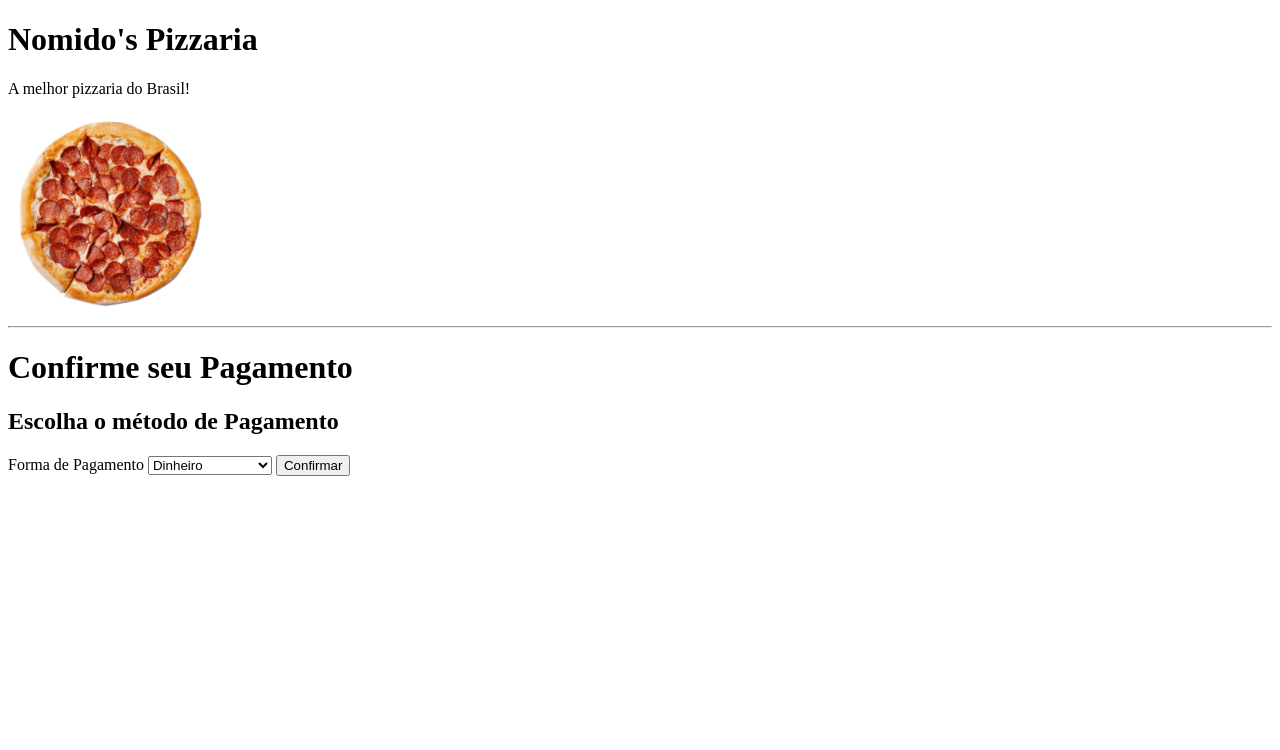
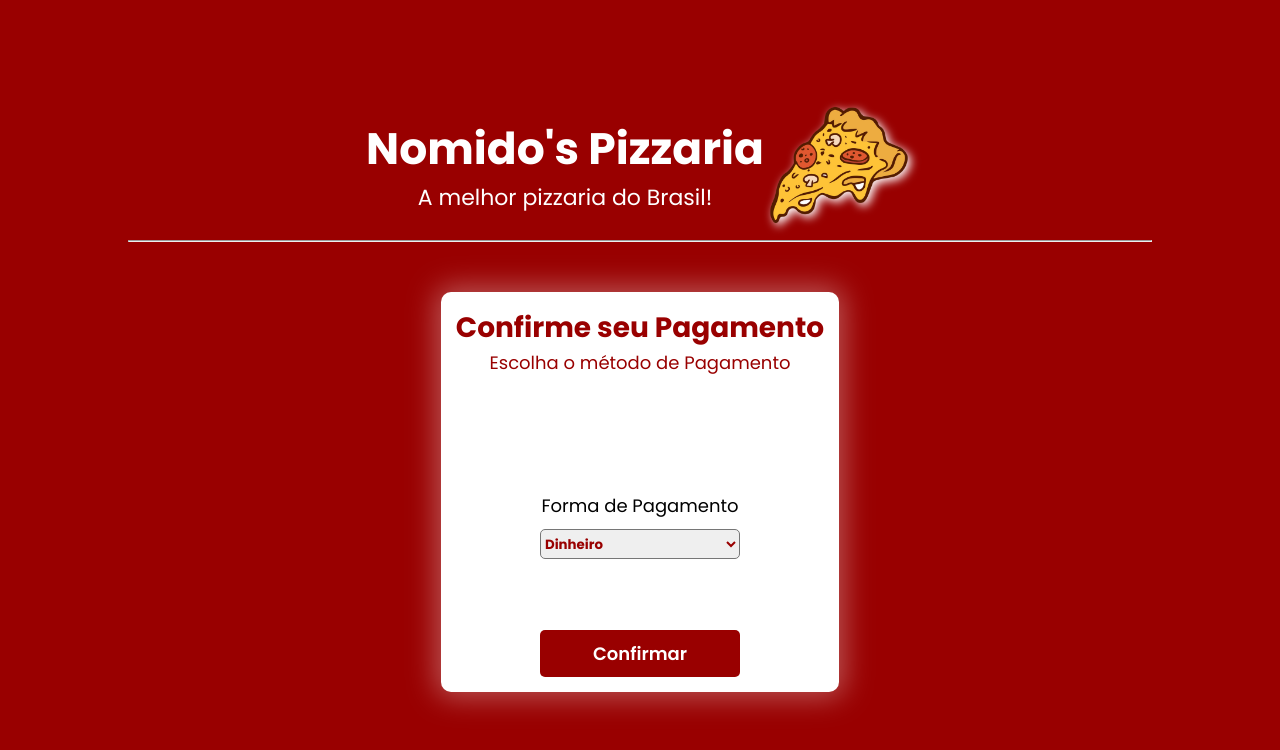
Before and after one commit to yagofontanez/TRAB-PIZZARIA-IHM, a plain HTML site: page pagamento.html in a window 1280 px wide. Drawn offline with Linux system fonts and the light colour scheme.

Commit message:
adicionando estilizacao para mais pags - continuar

```diff
--- a/pagamento.html
+++ b/pagamento.html
@@ -1,10 +1,13 @@
 <!DOCTYPE html>
 <html lang="pt-BR">
+
 <head>
   <meta charset="UTF-8">
   <meta name="viewport" content="width=device-width, initial-scale=1.0">
   <title>Revise o Pagamento</title>
+  <link rel="stylesheet" href="style-pagamento.css">
 </head>
+
 <body>
 
   <div class="header">
@@ -12,12 +15,16 @@
       <h1>Nomido's Pizzaria</h1>
       <p>A melhor pizzaria do Brasil!</p>
     </div>
-        <img src="pizza.png" width="200px">
+    <img src="pizza-logo.png" width="150px" alt="">
   </div>
-    <hr>
+  <hr style="width: 80vw;">
+  <div class="container-form">
+    <div class="textos-container">
       <h1>Confirme seu Pagamento</h1>
       <h2>Escolha o método de Pagamento</h2>
-    <form action="compraconcluida.html">
+    </div>
+    <form class="formulario-pag" action="compraconcluida.html">
+      <div class="divisao-label">
         <label for="pag">Forma de Pagamento</label>
         <select name="formaPagamentos">
           <optgroup label="Na entrega">
@@ -32,8 +39,11 @@
             <option value="cartao4">Cartão Débito</option>
           </optgroup>
         </select>
-        <input type="submit" value="Confirmar" />
+      </div>
+      <input class="input-confirmar" type="submit" value="Confirmar" />
     </form>
+  </div>
 
 </body>
+
 </html>
--- /dev/null
+++ b/style-compraconcluida.css
@@ -0,0 +1,47 @@
+@import url('https://fonts.googleapis.com/css2?family=Poppins:ital,wght@0,100;0,200;0,300;0,400;0,500;0,600;0,700;0,800;0,900;1,100;1,200;1,300;1,400;1,500;1,600;1,700;1,800;1,900&display=swap');
+
+* {
+    margin: 0;
+    padding: 0;
+    box-sizing: border-box;
+    font-family: 'Poppins', sans-serif;
+}
+
+:root {
+    --cor-principal: #990000;
+    --white-color: #fff;
+}
+
+body {
+    background: var(--cor-principal);
+    background-size: cover;
+    background-position: center;
+    overflow: hidden;
+    display: flex;
+    align-items: center;
+    justify-content: center;
+    flex-direction: column;
+    margin: 15vh auto;
+}
+
+.header img {
+    filter: drop-shadow(3px 3px 5px #fff);
+}
+
+.nome {
+    display: flex;
+    flex-direction: column;
+    align-items: center;
+    justify-content: center;
+}
+
+.nome h1 {
+    color: var(--white-color);
+    font-size: 44px;
+    font-weight: 700;
+}
+
+.nome p {
+    color: var(--white-color);
+    font-size: 22px;
+}
--- /dev/null
+++ b/style-pagamento.css
@@ -0,0 +1,135 @@
+@import url('https://fonts.googleapis.com/css2?family=Poppins:ital,wght@0,100;0,200;0,300;0,400;0,500;0,600;0,700;0,800;0,900;1,100;1,200;1,300;1,400;1,500;1,600;1,700;1,800;1,900&display=swap');
+
+* {
+    margin: 0;
+    padding: 0;
+    box-sizing: border-box;
+    font-family: 'Poppins', sans-serif;
+}
+
+:root {
+    --cor-principal: #990000;
+    --white-color: #fff;
+}
+
+body {
+    background: var(--cor-principal);
+    background-size: cover;
+    background-position: center;
+    overflow: hidden;
+    display: flex;
+    align-items: center;
+    justify-content: center;
+    flex-direction: column;
+    margin: 30vh auto;
+}
+
+.header {
+    display: flex;
+    align-items: center;
+    justify-content: center;
+    margin-top: -150px;
+}
+
+.header img {
+    filter: drop-shadow(3px 3px 5px #fff);
+}
+
+.nome {
+    display: flex;
+    flex-direction: column;
+    align-items: center;
+    justify-content: center;
+}
+
+.nome h1 {
+    color: var(--white-color);
+    font-size: 44px;
+    font-weight: 700;
+}
+
+.nome p {
+    color: var(--white-color);
+    font-size: 22px;
+}
+
+.container-form {
+    display: flex;
+    flex-direction: column;
+    align-items: center;
+    justify-content: space-between;
+    background-color: #fff;
+    border-radius: 10px;
+    height: 400px;
+    margin-top: 50px;
+    padding: 15px;
+    box-shadow: 0px 0px 29px 5px rgba(255,255,255,0.34);
+    -webkit-box-shadow: 0px 0px 29px 5px rgba(255,255,255,0.34);
+    -moz-box-shadow: 0px 0px 29px 5px rgba(255,255,255,0.34);
+}
+
+.textos-container {
+    display: flex;
+    flex-direction: column;
+    align-items: center;
+    justify-content: center;
+}
+
+.textos-container h1 {
+    color: var(--cor-principal);
+    font-size: 28px;
+}
+
+.textos-container h2 {
+    color: var(--cor-principal);
+    font-size: 18px;
+    font-weight: 400;
+}
+
+.formulario-pag {
+    display: flex;
+    align-items: center;
+    justify-content: space-between;
+    flex-direction: column;
+    height: 50%;
+}
+
+.divisao-label {
+    display: flex;
+    align-items: center;
+    justify-content: center;
+    flex-direction: column;
+}
+
+.divisao-label label {
+    font-size: 18px;
+    font-weight: 400;
+    margin-bottom: 10px;
+}
+
+.divisao-label select {
+    color: var(--cor-principal);
+    border-radius: 5px;
+    width: 200px;
+    height: 30px;
+    font-weight: 700;
+}
+
+.input-confirmar {
+    text-decoration: none;
+    width: 200px;
+    font-weight: 600;
+    background-color: var(--cor-principal);
+    color: var(--white-color);
+    padding: 10px 15px;
+    font-size: 18px;
+    border: none;
+    border-radius: 5px;
+    transition: all 0.4s ease;
+    cursor: pointer;
+}
+
+.input-confirmar:hover {
+    background-color: #c4c4c4;
+    color: #5a0000;
+}
--- a/style.css
+++ b/style.css
@@ -47,6 +47,10 @@ body {
     background-size: cover;
     opacity: 0.8;
     z-index: -1;
+  }
+
+  .logo-pizza {
+    filter: drop-shadow(3px 3px 5px #fff);
   }
 
   .nome {
```
Also changed, not shown: compraconcluida.html (+3 -2 lines). Lines whose indentation alone changed are shown as unchanged.
